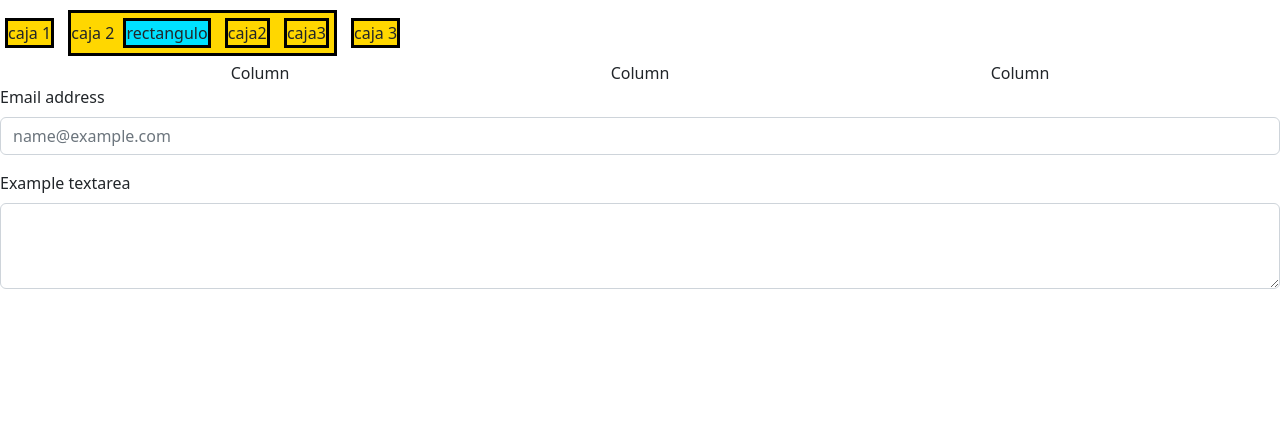
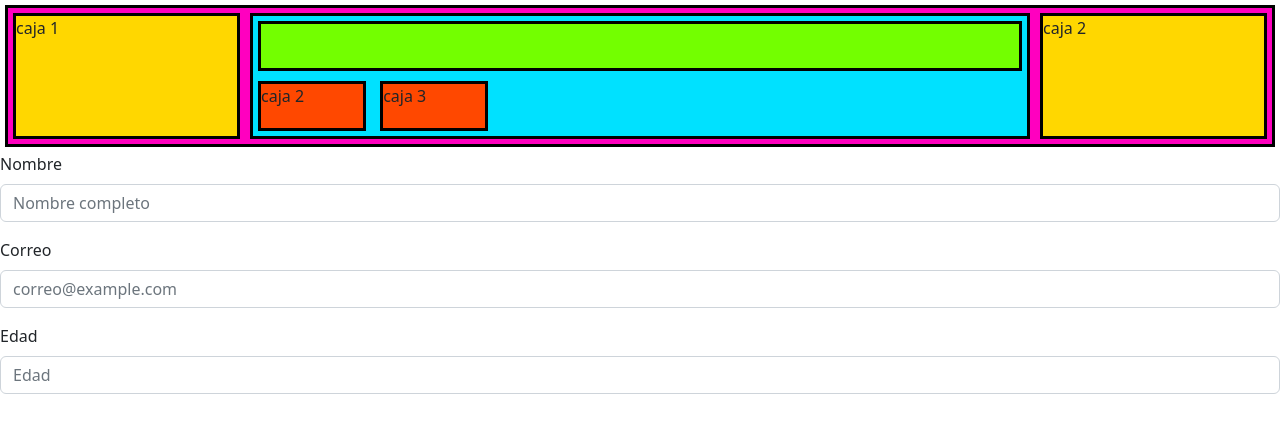
Before and after one commit to yhjoel/tarea3, a plain HTML site: page index.html in a window 1280 px wide. Shown: the part 316-748 px from the top of the page. Drawn offline with nearby package versions, Linux system fonts and the light colour scheme.

Commit message:
Update index.html

```diff
--- a/index.html
+++ b/index.html
@@ -19,40 +19,31 @@
         <div class="hijo8">caja 8</div>
         <div class="hijo9">caja 9</div>
     </div>
-    <div class="contenedor">
+    <div class="padre1">
       <div class="caja">caja 1</div>
-      <div class="caja">caja 2
-        <div class="caja1">rectangulo</div>
-        <div class="caja">caja2</div>
-        <div class="caja">caja3</div>
-        <div></div>
+      <div class="caja1">
+        <div class="cuadrado"></div>
+        <div class="cuadrado1">caja 2</div>
+        <div class="cuadrado1">caja 3</div>
       </div>
-      <div class="caja">caja 3</div>
+      <div class="caja">caja 2</div>
     </div>
     <div>
-        <div class="container text-center">
-            <div class="row">
-              <div class="col">
-                Column
-              </div>
-              <div class="col">
-                Column
-              </div>
-              <div class="col">
-                Column
-              </div>
-            </div>
-          </div>
-    </div>
-    <div>
-        <div class="mb-3">
-            <label for="exampleFormControlInput1" class="form-label">Email address</label>
-            <input type="email" class="form-control" id="exampleFormControlInput1" placeholder="name@example.com">
-          </div>
-          <div class="mb-3">
-            <label for="exampleFormControlTextarea1" class="form-label">Example textarea</label>
-            <textarea class="form-control" id="exampleFormControlTextarea1" rows="3"></textarea>
-          </div>
-    </div>
+      <div class="mb-3">
+          <label for="nombre" class="form-label">Nombre</label>
+          <input type="text" class="form-control" id="nombre" placeholder="Nombre completo">
+      </div>
+      <div class="mb-3">
+          <label for="correo" class="form-label">Correo</label>
+          <input type="email" class="form-control" id="correo" placeholder="correo@example.com">
+      </div>
+      <div class="mb-3">
+          <label for="edad" class="form-label">Edad</label>
+          <input type="number" class="form-control" id="edad" placeholder="Edad">
+      </div>
+  </div>
+
+  </div>
+
 </body>
 </html>
```
